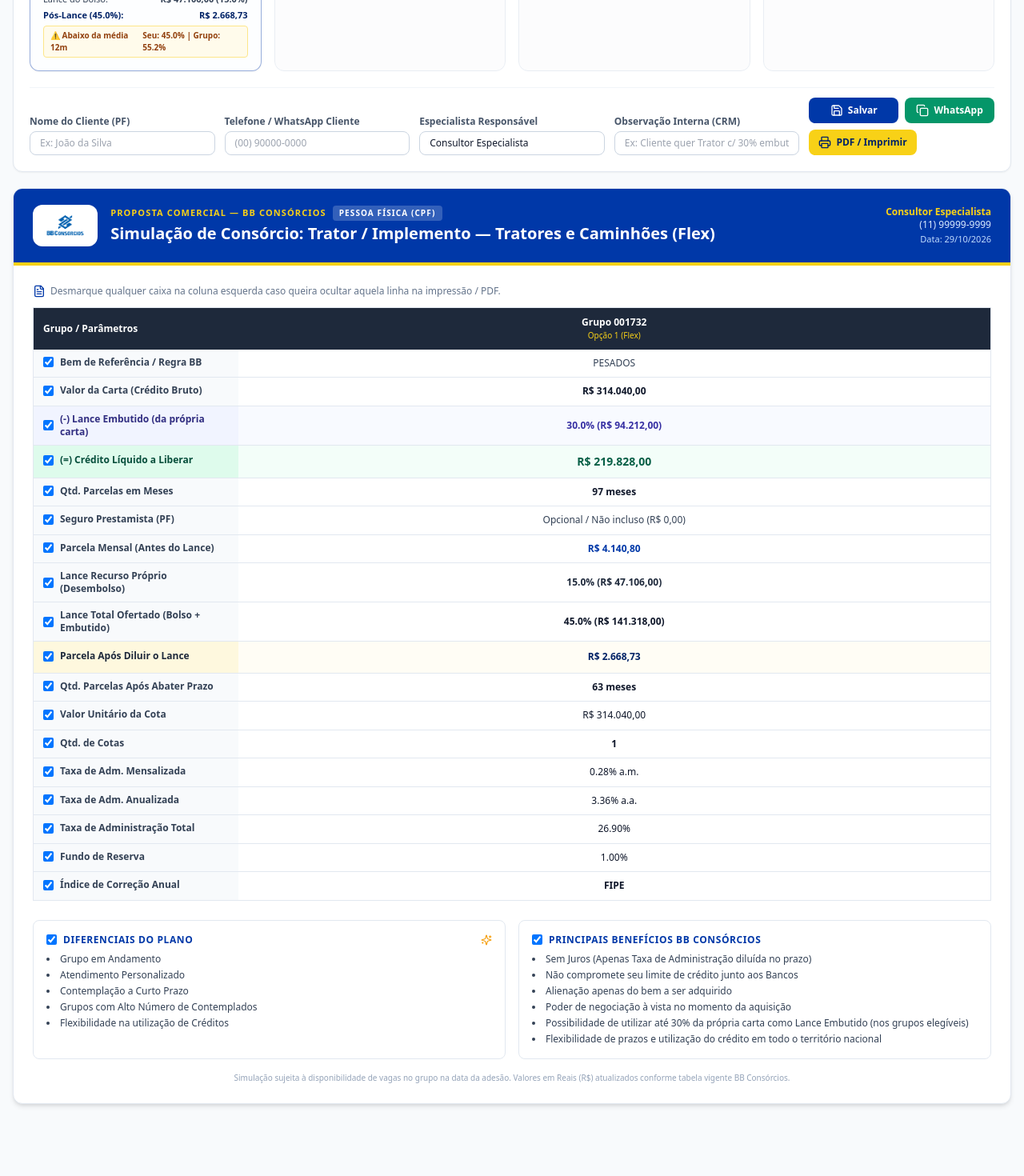
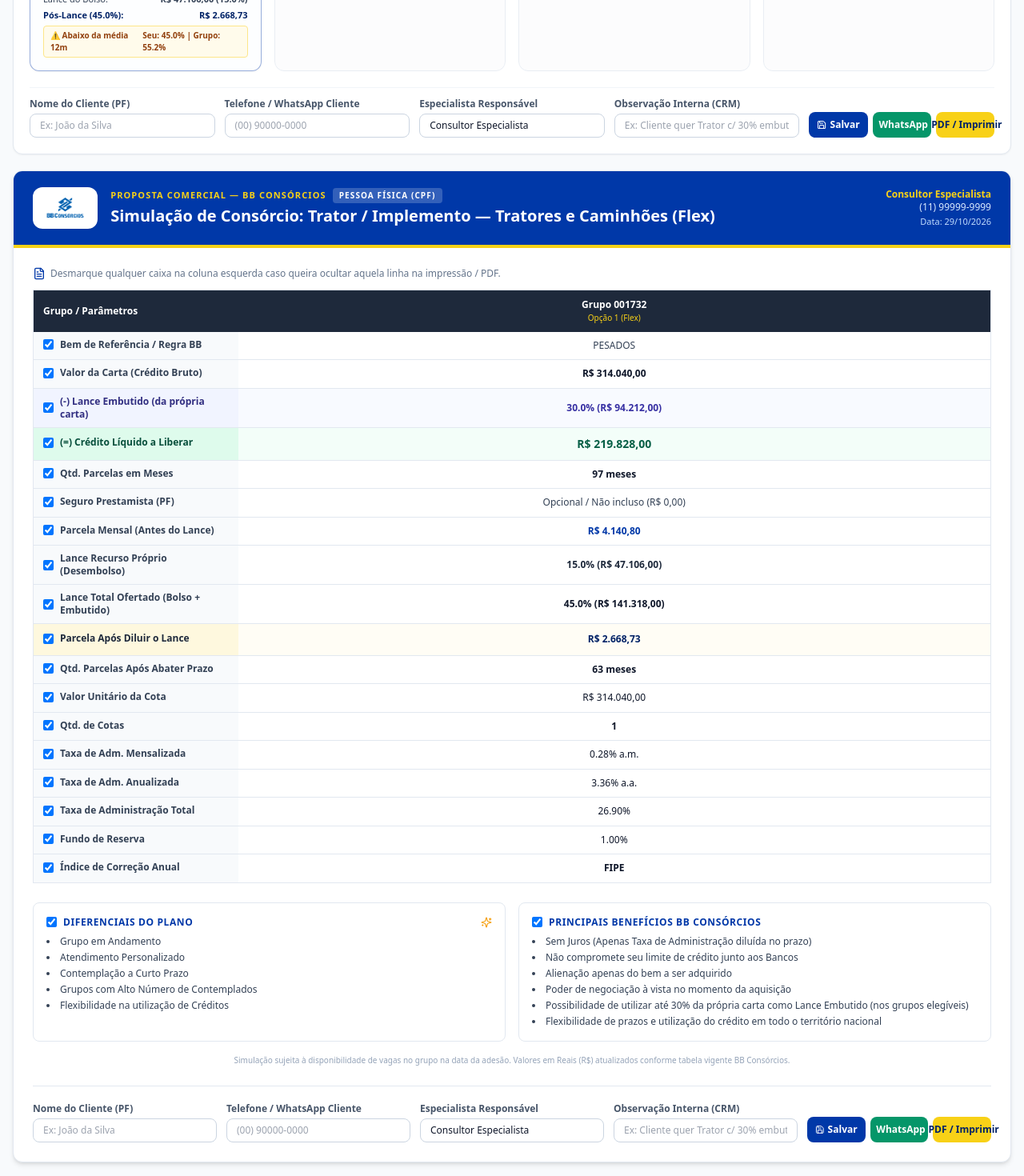
Before and after one commit to aspargosmp-hub/simulador-consorcios, a React (Vite) app: page / in a window 1280 px wide. Shown: the part 1240-2710 px from the top of the page at 80% size. Before the commit the page ends 2640 px from the top, so only its background shows below. Built offline with nearby package versions, Linux system fonts and the light colour scheme.

Commit message:
feat(simulador): repetir barra de dados do cliente e botoes Salvar/WhatsApp/PDF no rodape da proposta comercial

```diff
--- a/src/components/SimulatorTab.tsx
+++ b/src/components/SimulatorTab.tsx
@@ -1482,29 +1482,29 @@ export const SimulatorTab: React.FC<SimulatorTabProps> = ({
               className="w-full px-3 py-1.5 text-xs border border-slate-300 rounded-lg"
             />
           </div>
-          <div className="flex flex-wrap gap-2">
+          <div className="grid grid-cols-3 gap-1.5">
             <button
               type="button"
               onClick={handleSave}
-              className="flex-1 inline-flex items-center justify-center gap-1.5 px-3 py-2 rounded-lg text-xs font-bold bg-bb-blue hover:bg-bb-dark text-white transition"
+              className="inline-flex items-center justify-center gap-1 px-2.5 py-2 rounded-lg text-xs font-bold bg-bb-blue hover:bg-bb-dark text-white whitespace-nowrap transition"
             >
-              {savedToast ? <Check className="w-4 h-4" /> : <Save className="w-4 h-4" />}
+              {savedToast ? <Check className="w-3.5 h-3.5" /> : <Save className="w-3.5 h-3.5" />}
               {savedToast ? 'Salvo!' : 'Salvar'}
             </button>
             <button
               type="button"
               onClick={handleCopyWhatsApp}
-              className="flex-1 inline-flex items-center justify-center gap-1.5 px-3 py-2 rounded-lg text-xs font-bold bg-emerald-600 hover:bg-emerald-700 text-white transition"
+              className="inline-flex items-center justify-center gap-1 px-2.5 py-2 rounded-lg text-xs font-bold bg-emerald-600 hover:bg-emerald-700 text-white whitespace-nowrap transition"
             >
-              {copiedWhats ? <Check className="w-4 h-4" /> : <Copy className="w-4 h-4" />}
+              {copiedWhats ? <Check className="w-3.5 h-3.5" /> : <Copy className="w-3.5 h-3.5" />}
               {copiedWhats ? 'Copiado!' : 'WhatsApp'}
             </button>
             <button
               type="button"
               onClick={() => window.print()}
-              className="inline-flex items-center justify-center gap-1.5 px-3 py-2 rounded-lg text-xs font-extrabold bg-bb-yellow hover:bg-bb-yellowHover text-bb-dark transition"
+              className="inline-flex items-center justify-center gap-1 px-2.5 py-2 rounded-lg text-xs font-extrabold bg-bb-yellow hover:bg-bb-yellowHover text-bb-dark whitespace-nowrap transition"
             >
-              <Printer className="w-4 h-4" />
+              <Printer className="w-3.5 h-3.5" />
               PDF / Imprimir
             </button>
           </div>
@@ -2098,6 +2098,97 @@ export const SimulatorTab: React.FC<SimulatorTabProps> = ({
             <div className="mt-4 text-[10px] text-slate-400 text-center">
               Simulação sujeita à disponibilidade de vagas no grupo na data da adesão. Valores em Reais (R$) atualizados conforme tabela vigente BB Consórcios.
             </div>
+
+            {/* Barra Repetida no Rodapé da Proposta Comercial (para não precisar rolar de volta ao topo) */}
+            <div className="mt-6 pt-5 border-t border-slate-200 print:hidden">
+              <div className="grid grid-cols-1 md:grid-cols-5 gap-3 items-end">
+                <div>
+                  <label className="block text-xs font-semibold text-slate-600 mb-1">
+                    Nome do Cliente ({tipoPessoa})
+                  </label>
+                  <input
+                    type="text"
+                    value={cliente}
+                    onChange={(e) => setCliente(e.target.value)}
+                    placeholder={
+                      tipoPessoa === 'PF'
+                        ? 'Ex: João da Silva'
+                        : 'Ex: Agropecuária Boa Vista LTDA'
+                    }
+                    className="w-full px-3 py-1.5 text-xs border border-slate-300 rounded-lg"
+                  />
+                </div>
+                <div>
+                  <label className="block text-xs font-semibold text-slate-600 mb-1">
+                    Telefone / WhatsApp Cliente
+                  </label>
+                  <input
+                    type="text"
+                    value={telefone}
+                    onChange={(e) => setTelefone(e.target.value)}
+                    placeholder="(00) 90000-0000"
+                    className="w-full px-3 py-1.5 text-xs border border-slate-300 rounded-lg"
+                  />
+                </div>
+                <div>
+                  <label className="block text-xs font-semibold text-slate-600 mb-1">
+                    Especialista Responsável
+                  </label>
+                  <input
+                    type="text"
+                    value={especialista}
+                    onChange={(e) => setEspecialista(e.target.value)}
+                    className="w-full px-3 py-1.5 text-xs border border-slate-300 rounded-lg"
+                  />
+                </div>
+                <div>
+                  <label className="block text-xs font-semibold text-slate-600 mb-1">
+                    Observação Interna (CRM)
+                  </label>
+                  <input
+                    type="text"
+                    value={comentario}
+                    onChange={(e) => setComentario(e.target.value)}
+                    placeholder="Ex: Cliente quer Trator c/ 30% embutido"
+                    className="w-full px-3 py-1.5 text-xs border border-slate-300 rounded-lg"
+                  />
+                </div>
+                <div className="grid grid-cols-3 gap-1.5">
+                  <button
+                    type="button"
+                    onClick={handleSave}
+                    className="inline-flex items-center justify-center gap-1 px-2.5 py-2 rounded-lg text-xs font-bold bg-bb-blue hover:bg-bb-dark text-white whitespace-nowrap transition"
+                  >
+                    {savedToast ? (
+                      <Check className="w-3.5 h-3.5" />
+                    ) : (
+                      <Save className="w-3.5 h-3.5" />
+                    )}
+                    {savedToast ? 'Salvo!' : 'Salvar'}
+                  </button>
+                  <button
+                    type="button"
+                    onClick={handleCopyWhatsApp}
+                    className="inline-flex items-center justify-center gap-1 px-2.5 py-2 rounded-lg text-xs font-bold bg-emerald-600 hover:bg-emerald-700 text-white whitespace-nowrap transition"
+                  >
+                    {copiedWhats ? (
+                      <Check className="w-3.5 h-3.5" />
+                    ) : (
+                      <Copy className="w-3.5 h-3.5" />
+                    )}
+                    {copiedWhats ? 'Copiado!' : 'WhatsApp'}
+                  </button>
+                  <button
+                    type="button"
+                    onClick={() => window.print()}
+                    className="inline-flex items-center justify-center gap-1 px-2.5 py-2 rounded-lg text-xs font-extrabold bg-bb-yellow hover:bg-bb-yellowHover text-bb-dark whitespace-nowrap transition"
+                  >
+                    <Printer className="w-3.5 h-3.5" />
+                    PDF / Imprimir
+                  </button>
+                </div>
+              </div>
+            </div>
           </div>
         </div>
       ) : (
```
